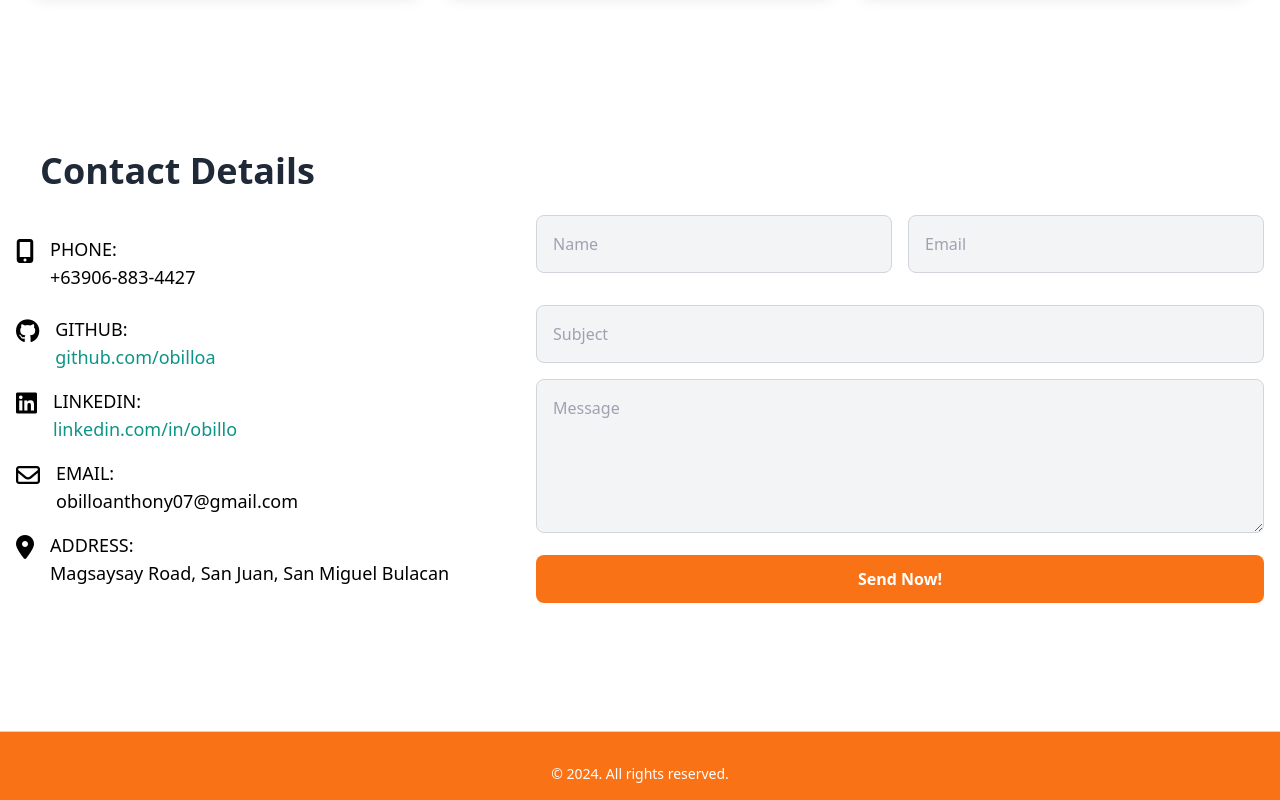
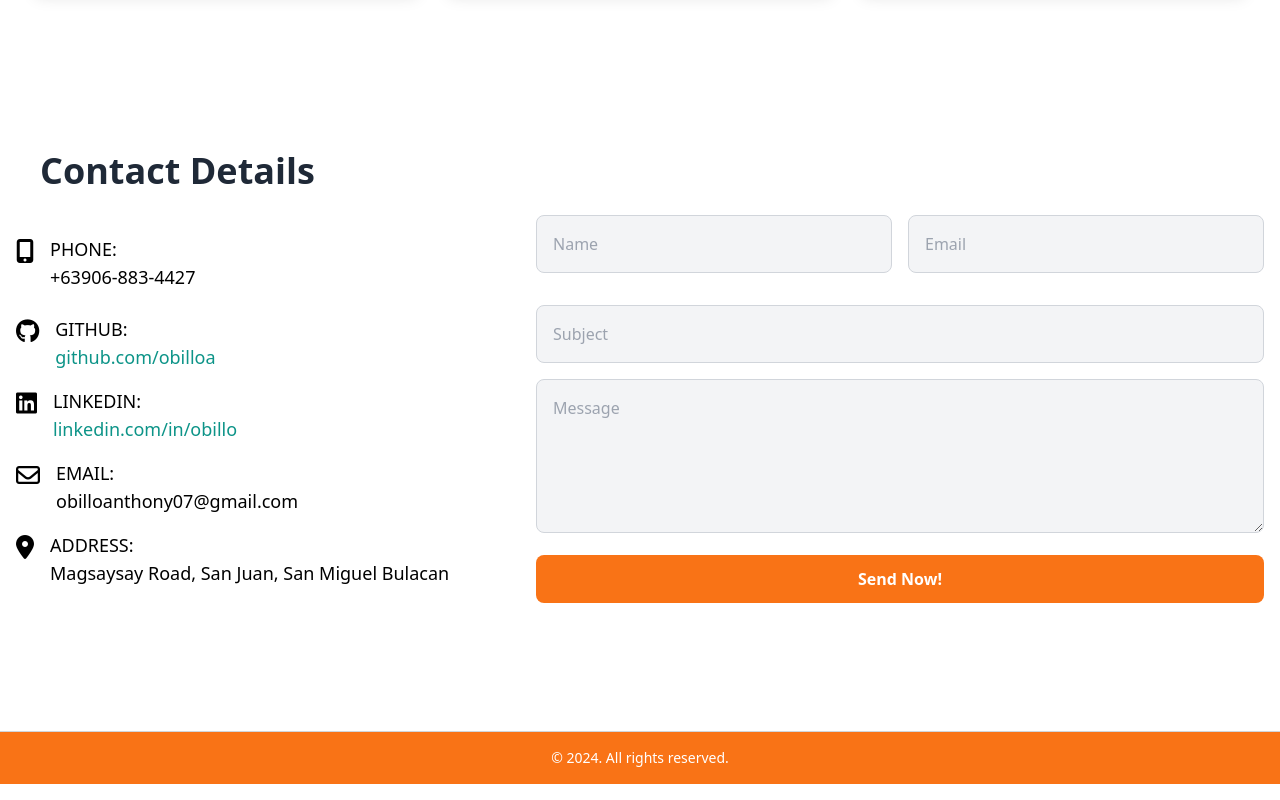
Before and after one commit to obilloa/my-portfolio, an Angular app: page / in a window 1280 px wide. Shown: the part 1790-2590 px from the top of the page. Built offline with nearby package versions, Linux system fonts and the light colour scheme.

Commit message:
29/9/2024 - Footer Component

```diff
--- a/src/app/footer/footer.component.html
+++ b/src/app/footer/footer.component.html
@@ -1,5 +1,5 @@
 <footer class="bg-orange-500 text-white py-4 border-t border-gray-300">
-    <div class="text-center mt-4">
+    <div class="text-center">
         <p class="text-sm">© 2024. All rights reserved.</p>
     </div>
 </footer>
```
